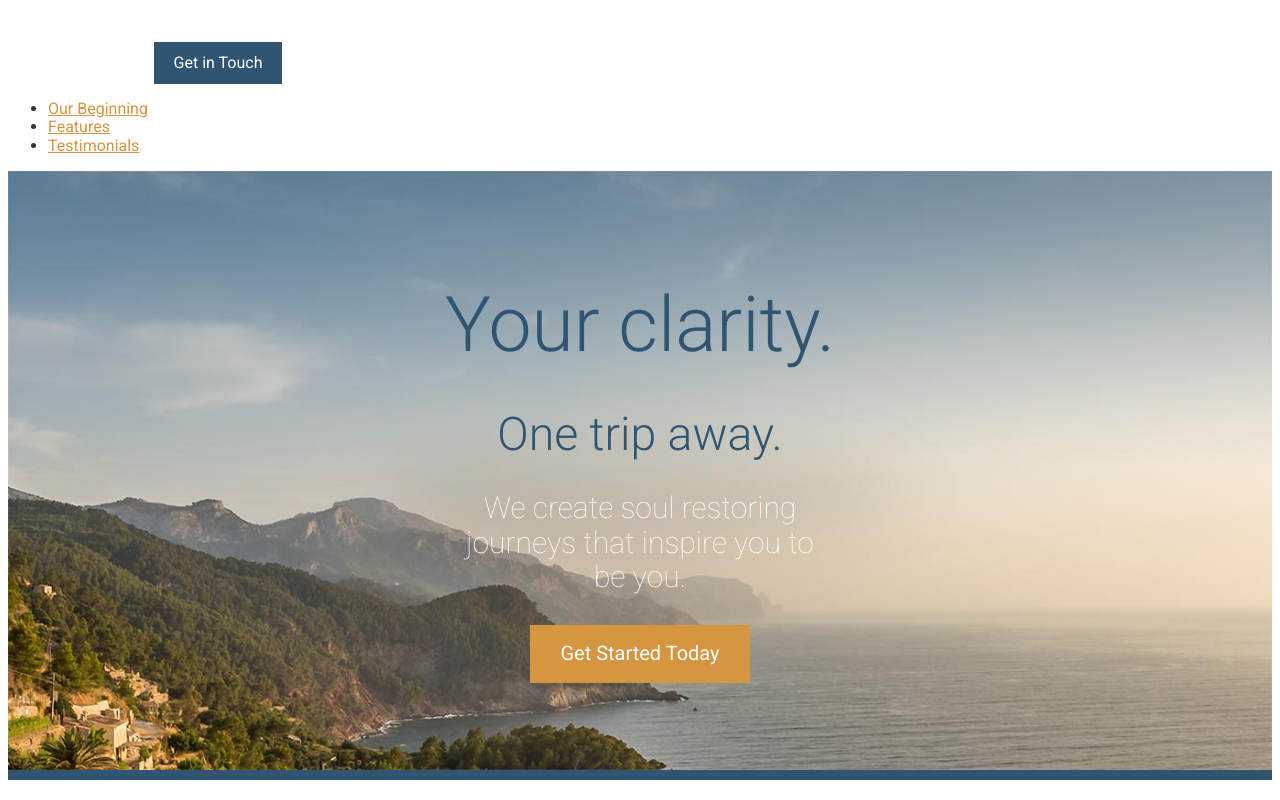
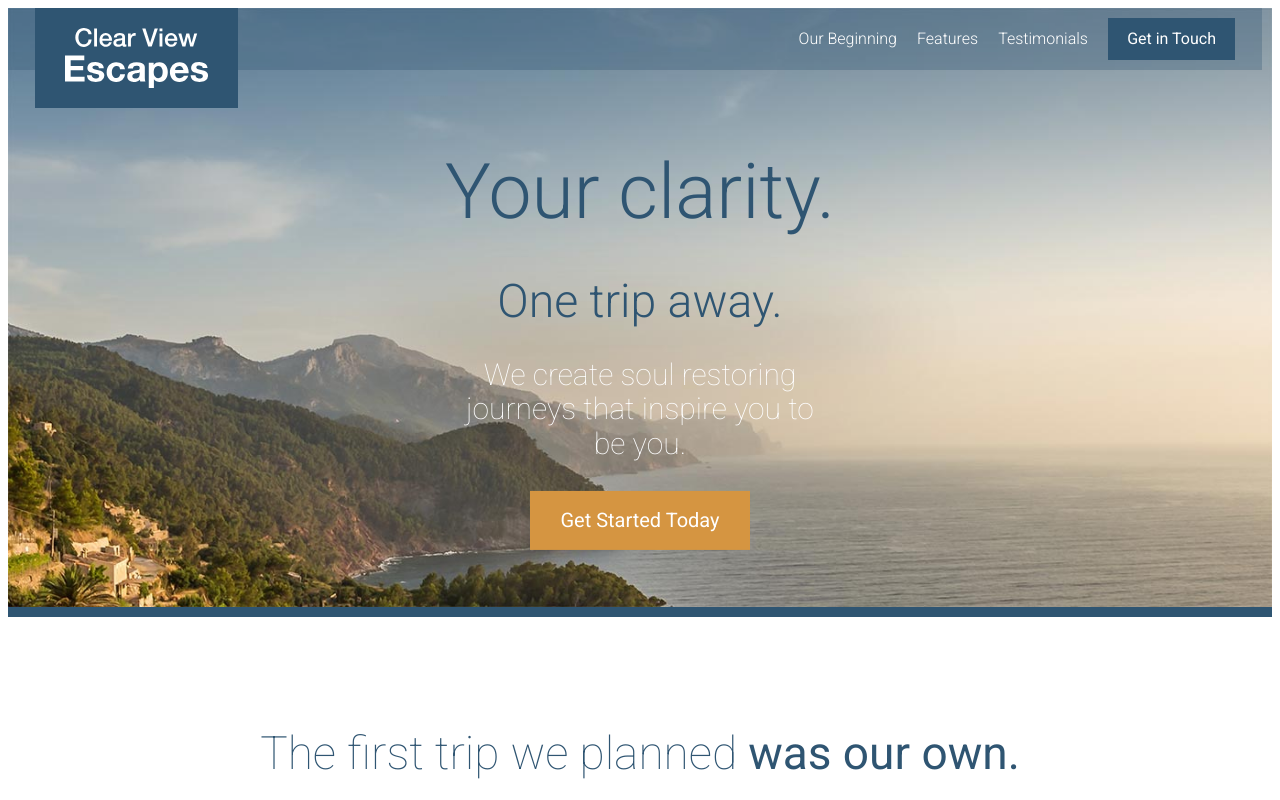
Before and after one commit to leafyshark/travel-site, a website: page app/index.html in a window 1280 px wide. Shown: the top 800 px of the page. Drawn offline with Linux system fonts and the light colour scheme.

Commit message:
Header is completed. Moved onto JavaScript

```diff
--- /dev/null
+++ b/app/assets/scripts/modules/Person.js
@@ -0,0 +1 @@
+var Person = require('./modules/Person');
--- a/app/assets/styles/modules/_large-hero.css
+++ b/app/assets/styles/modules/_large-hero.css
@@ -7,12 +7,17 @@
 	}
 
 	&__text-content {
+		padding-top: 88px;
 		position: absolute;
 		top: 50%;
 		left: 0;
 		transform: translateY(-50%);
 		width: 100%;
 		text-align: center;
+
+		@mixin atMedium {
+			padding-top: 60px;
+		}
 	}
 
 	&__title {
--- /dev/null
+++ b/app/assets/styles/modules/_primary-nav.css
@@ -0,0 +1,27 @@
+.primary-nav {
+	float: right;
+
+	&--pull-right {
+		float: right;
+	}
+
+	ul {
+		margin: 0;
+		padding: 0;
+		@mixin clearfix;
+	}
+
+	li {
+		list-style: none;
+		float: left;
+		padding-right: 20px;
+	}
+
+	a {
+		color: #FFF;
+		text-decoration: none;
+		font-weight: 300;
+		display: block;
+		padding: 12px 0;
+	}
+}
--- /dev/null
+++ b/app/assets/styles/modules/_site-header.css
@@ -0,0 +1,54 @@
+.site-header {
+	padding: 10px 0;
+	position: absolute;
+	width: 98%;
+	z-index: 2;
+
+	@mixin atMedium {
+		background-color: rgba($mainBlue, .3);
+	}
+
+	&__btn-container {
+		float: right;
+	}
+
+	&__logo {
+		position: absolute;
+		top: 0;
+		background-color: $mainBlue;
+		padding: 20px 30px;
+		left: 50%;
+		transform: translateX(-50%) scale(.8);
+		transform-origin: 50% 0%;
+
+		@mixin atMedium {
+			left: auto;
+			transform: translateX(0);
+		}
+	}
+
+	&__logo__graphic {
+		text-indent: -9999px;
+	}
+
+	&__menu-icon {
+		width: 20px;
+		height: 20px;
+		background-color: #FFF;
+		position: absolute;
+		top: 10px;
+		right: 10px;
+
+		@mixin atMedium {
+			display: none;
+		}
+	}
+
+	&__menu-content {
+		display: none;
+
+		@mixin atMedium {
+			display: block;
+		}
+	}
+}
--- a/app/assets/styles/styles.css
+++ b/app/assets/styles/styles.css
@@ -14,3 +14,5 @@
 @import "modules/_testimonial";
 @import "modules/_sprite";
 @import "modules/_site-footer";
+@import "modules/_site-header";
+@import "modules/_primary-nav";
--- a/app/index.html
+++ b/app/index.html
@@ -12,16 +12,27 @@
 </head>
 <body>
 
-  <header>
-    <img src="assets/images/icons/clear-view-escapes.svg">
+  <header class="site-header">
+    <div class="wrapper">
+      <div class="site-header__logo">
+          <div class="site-header__logo__graphic icon icon--clear-view-escapes">Clear View Escapes</div>
+      </div>
+
+      <div class="site-header__menu-icon"></div>
+
+          <div class="site-header__menu-content">
+            <div class="site-header__btn-container">
             <a href="#" class="btn">Get in Touch</a>
-    <nav>
+            </div>
+              <nav class="primary-nav primary-nav--pull-right">
                 <ul>
                   <li><a href="#our-beginning">Our Beginning</a></li>
                   <li><a href="#features">Features</a></li>
                   <li><a href="#testimonials">Testimonials</a></li>
                 </ul>
               </nav>
+            </div>
+          </div>
   </header>
 
   <div class="large-hero">
--- a/app/temp/styles/styles.css
+++ b/app/temp/styles/styles.css
@@ -454,6 +454,7 @@ a {
 }
 
 .large-hero__text-content {
+  padding-top: 88px;
   position: absolute;
   top: 50%;
   left: 0;
@@ -461,6 +462,13 @@ a {
           transform: translateY(-50%);
   width: 100%;
   text-align: center;
+}
+
+@media (min-width: 800px) {
+
+  .large-hero__text-content {
+    padding-top: 60px;
+  }
 }
 
 .large-hero__title {
@@ -1072,3 +1080,90 @@ Instead edit gulp/templates/sprite */
     margin-right: 1.4rem;
   }
 }
+
+.site-header {
+	padding: 10px 0;
+	position: absolute;
+	width: 98%;
+	z-index: 2;
+}
+
+@media (min-width: 800px) {
+
+  .site-header {
+    background-color: rgba(47,85,114, .3);
+  }
+}
+
+.site-header__btn-container {
+  float: right;
+}
+
+.site-header__logo {
+  position: absolute;
+  top: 0;
+  background-color: #2f5572;
+  padding: 20px 30px;
+  left: 50%;
+  -webkit-transform: translateX(-50%) scale(.8);
+          transform: translateX(-50%) scale(.8);
+  -webkit-transform-origin: 50% 0%;
+          transform-origin: 50% 0%;
+}
+
+@media (min-width: 800px) {
+
+  .site-header__logo {
+    left: auto;
+    -webkit-transform: translateX(0);
+            transform: translateX(0);
+  }
+}
+
+.site-header__logo__graphic {
+  text-indent: -9999px;
+}
+
+.site-header__menu-content {
+  display: none;
+}
+
+@media (min-width: 800px) {
+
+  .site-header__menu-content {
+    display: block;
+  }
+}
+
+.primary-nav {
+	float: right;
+}
+
+.primary-nav--pull-right {
+  float: right;
+}
+
+.primary-nav ul {
+  margin: 0;
+  padding: 0;
+}
+
+.primary-nav ul::after {
+  content: "";
+  clear: both;
+  display: table;
+}
+
+.primary-nav li {
+  list-style: none;
+  float: left;
+  padding-right: 20px;
+}
+
+.primary-nav a {
+  color: #FFF;
+  text-decoration: none;
+  font-weight: 300;
+  display: block;
+  padding: 12px 0;
+}
--- a/gulp/tasks/styles.js
+++ b/gulp/tasks/styles.js
@@ -4,11 +4,12 @@ autoprefixer = require("autoprefixer"),
 nested = require('postcss-nested'),
 cssvars = require('postcss-simple-vars'),
 cssImport = require('postcss-import'),
-mixins = require('postcss-mixins');
+mixins = require('postcss-mixins'),
+hexrgba = require('postcss-hexrgba');
 
 gulp.task('styles', function(){
 	return gulp.src('./app/assets/styles/styles.css')
-	.pipe(postcss([cssImport, mixins, cssvars, nested, autoprefixer]))
+	.pipe(postcss([cssImport, mixins, cssvars, nested, hexrgba, autoprefixer]))
 	.on('error', function(errorInfo) {
 		console.log(errorInfo.toString());
 		this.emit('end');
--- a/gulpfile.js
+++ b/gulpfile.js
@@ -1,7 +1,3 @@
 require('./gulp/tasks/styles')
-<<<<<<< HEAD
-require('./gulp/tasks/watch')
-=======
 require('./gulp/tasks/watch')
 require('./gulp/tasks/sprites')
->>>>>>> gulp-sprite
--- a/package.json
+++ b/package.json
@@ -15,6 +15,7 @@
     "gulp-rename": "^1.2.2",
     "gulp-svg-sprite": "^1.3.1",
     "gulp-watch": "^4.3.11",
+    "postcss-hexrgba": "^0.2.1",
     "postcss-import": "^9.1.0",
     "postcss-mixins": "^5.4.1",
     "postcss-nested": "^1.0.1",
```
Also changed, not shown: webpack.config.js (added, +7 -0 lines), app/assets/scripts/modules/App.js (added), app/assets/styles/modules/_btn.css (line endings or trailing spaces). Lines whose indentation alone changed are shown as unchanged.
